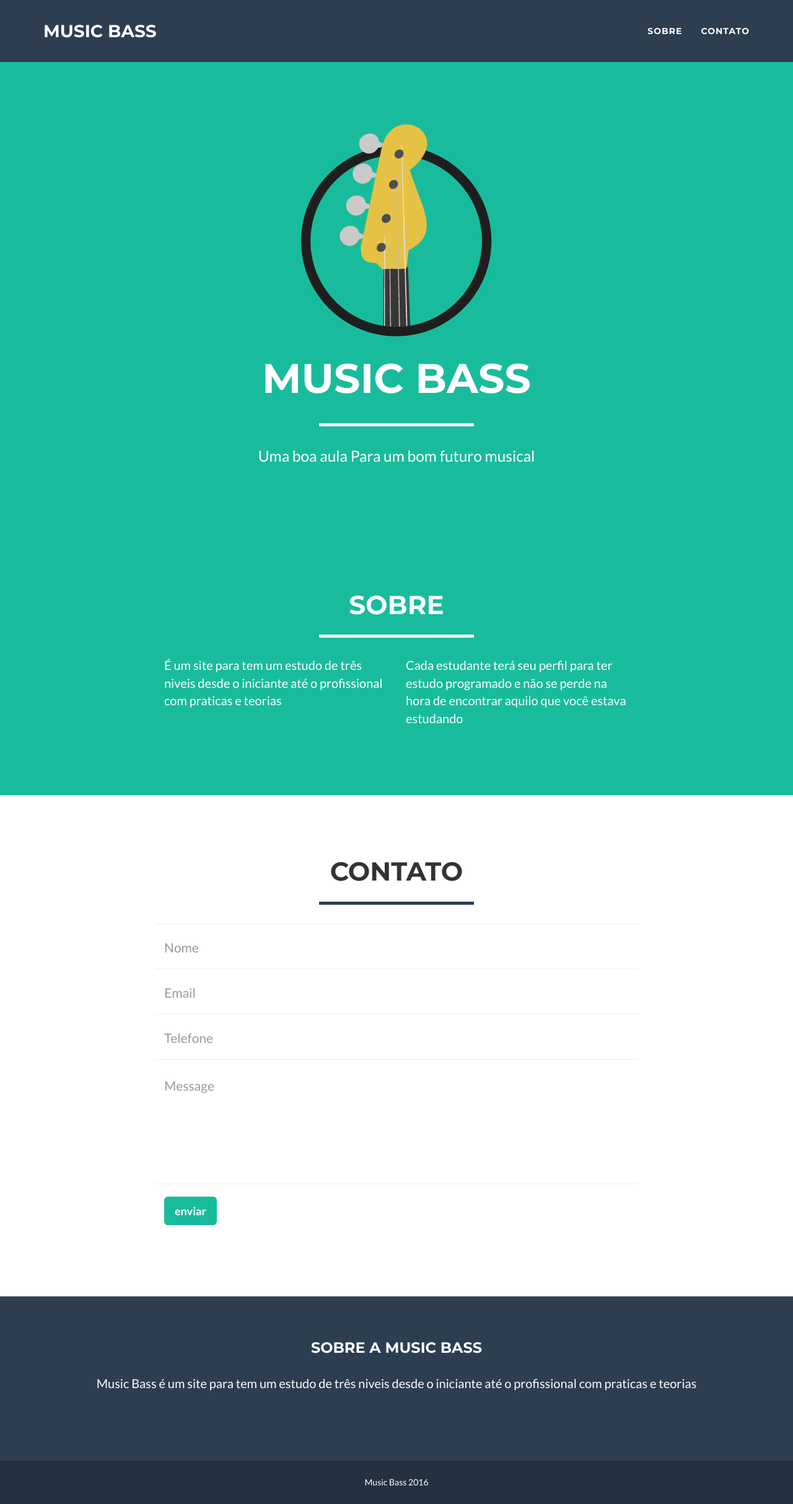
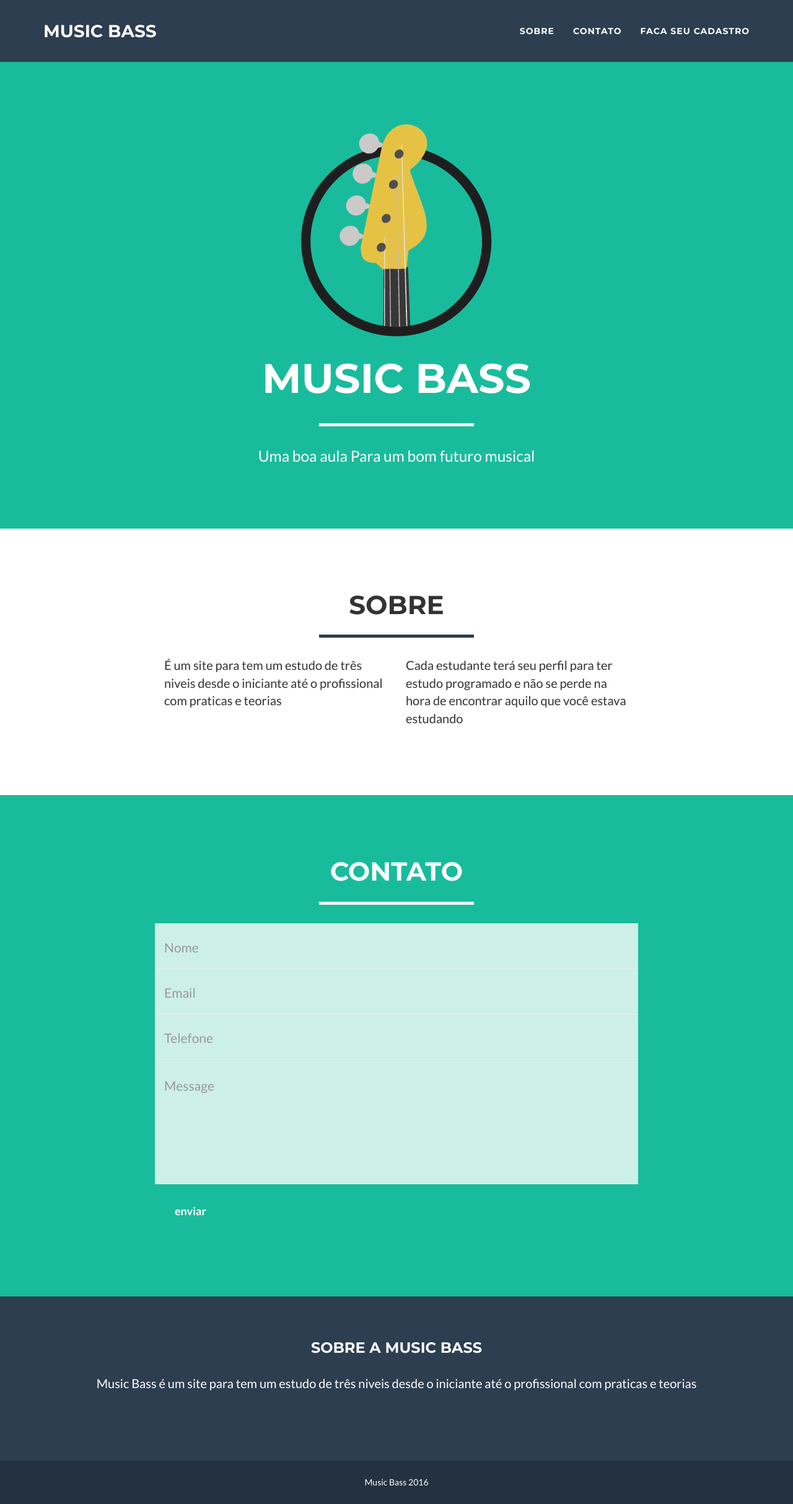
Before and after one commit to guibass12/music.bass, a website: page public/index.html in a window 1280 px wide. Shown: the whole page at 62% size. Drawn offline with Linux system fonts and the light colour scheme.

Commit message:
Criei pasta de cadastro e arquivo html

```diff
--- a/public/assets/css/main.css
+++ b/public/assets/css/main.css
@@ -3,16 +3,20 @@
  * Copyright 2013-2016 Start Bootstrap
  * Licensed under MIT (https://github.com/BlackrockDigital/startbootstrap/blob/gh-pages/LICENSE)
  */
+
 body {
     font-family: 'Lato', 'Helvetica Neue', Helvetica, Arial, sans-serif;
     overflow-x: hidden;
 }
+
 p {
     font-size: 20px;
 }
+
 p.small {
     font-size: 16px;
 }
+
 a,
 a:hover,
 a:focus,
@@ -21,6 +25,7 @@ a.active {
     color: #18BC9C;
     outline: none;
 }
+
 h1,
 h2,
 h3,
@@ -31,6 +36,7 @@ h6 {
     text-transform: uppercase;
     font-weight: 700;
 }
+
 hr.star-light,
 hr.star-primary {
     padding: 0;
@@ -40,6 +46,7 @@ hr.star-primary {
     max-width: 250px;
     margin: 25px auto 30px;
 }
+
 hr.star-light:after,
 hr.star-primary:after {
     content: "\f005";
@@ -50,36 +57,45 @@ hr.star-primary:after {
     font-size: 2em;
     padding: 0 0.25em;
 }
+
 hr.star-light {
     border-color: white;
 }
+
 hr.star-light:after {
     background-color: #18BC9C;
     color: white;
 }
+
 hr.star-primary {
     border-color: #2C3E50;
 }
+
 hr.star-primary:after {
     background-color: white;
     color: #2C3E50;
 }
+
 .img-centered {
     margin: 0 auto;
 }
+
 header {
     text-align: center;
     background: #18BC9C;
     color: white;
 }
+
 header .container {
     padding-top: 100px;
     padding-bottom: 50px;
 }
+
 header img {
     display: block;
     margin: 0 auto 20px;
 }
+
 header .intro-text .name {
     display: block;
     font-family: "Montserrat", "Helvetica Neue", Helvetica, Arial, sans-serif;
@@ -87,10 +103,12 @@ header .intro-text .name {
     font-weight: 700;
     font-size: 2em;
 }
+
 header .intro-text .skills {
     font-size: 1.25em;
     font-weight: 300;
 }
+
 @media (min-width: 768px) {
     header .container {
         padding-top: 200px;
@@ -103,6 +121,7 @@ header .intro-text .skills {
         font-size: 1.75em;
     }
 }
+
 .navbar-custom {
     background: #2C3E50;
     font-family: "Montserrat", "Helvetica Neue", Helvetica, Arial, sans-serif;
@@ -110,54 +129,66 @@ header .intro-text .skills {
     font-weight: 700;
     border: none;
 }
+
 .navbar-custom a:focus {
     outline: none;
 }
+
 .navbar-custom .navbar-brand {
     color: white;
 }
+
 .navbar-custom .navbar-brand:hover,
 .navbar-custom .navbar-brand:focus,
 .navbar-custom .navbar-brand:active,
 .navbar-custom .navbar-brand.active {
     color: white;
 }
+
 .navbar-custom .navbar-nav {
     letter-spacing: 1px;
 }
+
 .navbar-custom .navbar-nav li a {
     color: white;
 }
+
 .navbar-custom .navbar-nav li a:hover {
     color: #18BC9C;
     outline: none;
 }
+
 .navbar-custom .navbar-nav li a:focus,
 .navbar-custom .navbar-nav li a:active {
     color: white;
 }
+
 .navbar-custom .navbar-nav li.active a {
     color: white;
     background: #18BC9C;
 }
+
 .navbar-custom .navbar-nav li.active a:hover,
 .navbar-custom .navbar-nav li.active a:focus,
 .navbar-custom .navbar-nav li.active a:active {
     color: white;
     background: #18BC9C;
 }
+
 .navbar-custom .navbar-toggle {
     color: white;
     text-transform: uppercase;
     font-size: 10px;
     border-color: white;
 }
+
 .navbar-custom .navbar-toggle:hover,
 .navbar-custom .navbar-toggle:focus {
     background-color: #18BC9C;
     color: white;
     border-color: #18BC9C;
 }
+
 @media (min-width: 768px) {
     .navbar-custom {
         padding: 25px 0;
@@ -178,17 +209,21 @@ header .intro-text .skills {
         font-size: 1.5em;
     }
 }
+
 section {
     padding: 100px 0;
 }
+
 section h2 {
     margin: 0;
     font-size: 3em;
 }
+
 section.success {
     background: #18BC9C;
     color: white;
 }
+
 @media (max-width: 767px) {
     section {
         padding: 75px 0;
@@ -197,16 +232,19 @@ section.success {
         padding-top: 75px;
     }
 }
+
 #portfolio .portfolio-item {
     margin: 0 0 15px;
     right: 0;
 }
+
 #portfolio .portfolio-item .portfolio-link {
     display: block;
     position: relative;
     max-width: 400px;
     margin: 0 auto;
 }
+
 #portfolio .portfolio-item .portfolio-link .caption {
     background: rgba(24, 188, 156, 0.9);
     position: absolute;
@@ -217,9 +255,11 @@ section.success {
     -webkit-transition: all ease 0.5s;
     -moz-transition: all ease 0.5s;
 }
+
 #portfolio .portfolio-item .portfolio-link .caption:hover {
     opacity: 1;
 }
+
 #portfolio .portfolio-item .portfolio-link .caption .caption-content {
     position: absolute;
     width: 100%;
@@ -230,27 +270,34 @@ section.success {
     margin-top: -12px;
     color: white;
 }
+
 #portfolio .portfolio-item .portfolio-link .caption .caption-content i {
     margin-top: -12px;
 }
+
 #portfolio .portfolio-item .portfolio-link .caption .caption-content h3,
 #portfolio .portfolio-item .portfolio-link .caption .caption-content h4 {
     margin: 0;
 }
+
 #portfolio * {
     z-index: 2;
 }
+
 @media (min-width: 767px) {
     #portfolio .portfolio-item {
         margin: 0 0 30px;
     }
 }
+
 .floating-label-form-group {
     position: relative;
     margin-bottom: 0;
     padding-bottom: 0.5em;
     border-bottom: 1px solid #eeeeee;
+    background-color: #ccefe8;
 }
+
 .floating-label-form-group input,
 .floating-label-form-group textarea {
     z-index: 1;
@@ -264,6 +311,7 @@ section.success {
     box-shadow: none !important;
     resize: none;
 }
+
 .floating-label-form-group label {
     display: block;
     z-index: 0;
@@ -275,43 +323,52 @@ section.success {
     vertical-align: middle;
     vertical-align: baseline;
     opacity: 0;
-  -webkit-transition: top 0.3s ease,opacity 0.3s ease;
-  -moz-transition: top 0.3s ease,opacity 0.3s ease;
-  -ms-transition: top 0.3s ease,opacity 0.3s ease;
-  transition: top 0.3s ease,opacity 0.3s ease;
+    -webkit-transition: top 0.3s ease, opacity 0.3s ease;
+    -moz-transition: top 0.3s ease, opacity 0.3s ease;
+    -ms-transition: top 0.3s ease, opacity 0.3s ease;
+    transition: top 0.3s ease, opacity 0.3s ease;
 }
+
 .floating-label-form-group:not(:first-child) {
     padding-left: 14px;
     border-left: 1px solid #eeeeee;
 }
+
 .floating-label-form-group-with-value label {
     top: 0;
     opacity: 1;
 }
+
 .floating-label-form-group-with-focus label {
     color: #18BC9C;
 }
+
 form .row:first-child .floating-label-form-group {
     border-top: 1px solid #eeeeee;
 }
+
 footer {
     color: white;
 }
+
 footer h3 {
     margin-bottom: 30px;
 }
+
 footer .footer-above {
     padding-top: 50px;
     background-color: #2C3E50;
 }
+
 footer .footer-col {
     margin-bottom: 50px;
+}
 
-}
 footer .footer-below {
     padding: 25px 0;
     background-color: #233140;
 }
+
 .btn-outline {
     color: white;
     font-size: 20px;
@@ -320,6 +377,7 @@ footer .footer-below {
     transition: all 0.3s ease-in-out;
     margin-top: 15px;
 }
+
 .btn-outline:hover,
 .btn-outline:focus,
 .btn-outline:active,
@@ -328,12 +386,14 @@ footer .footer-below {
     background: white;
     border: solid 2px white;
 }
+
 .btn-primary {
     color: white;
     background-color: #2C3E50;
     border-color: #2C3E50;
     font-weight: 700;
 }
+
 .btn-primary:hover,
 .btn-primary:focus,
 .btn-primary:active,
@@ -343,11 +403,13 @@ footer .footer-below {
     background-color: #1a242f;
     border-color: #161f29;
 }
+
 .btn-primary:active,
 .btn-primary.active,
 .open .dropdown-toggle.btn-primary {
     background-image: none;
 }
+
 .btn-primary.disabled,
 .btn-primary[disabled],
 fieldset[disabled] .btn-primary,
@@ -366,16 +428,19 @@ fieldset[disabled] .btn-primary.active {
     background-color: #2C3E50;
     border-color: #2C3E50;
 }
+
 .btn-primary .badge {
     color: #2C3E50;
     background-color: white;
 }
+
 .btn-success {
     color: white;
     background-color: #18BC9C;
     border-color: #18BC9C;
     font-weight: 700;
 }
+
 .btn-success:hover,
 .btn-success:focus,
 .btn-success:active,
@@ -385,11 +450,13 @@ fieldset[disabled] .btn-primary.active {
     background-color: #128f76;
     border-color: #11866f;
 }
+
 .btn-success:active,
 .btn-success.active,
 .open .dropdown-toggle.btn-success {
     background-image: none;
 }
+
 .btn-success.disabled,
 .btn-success[disabled],
 fieldset[disabled] .btn-success,
@@ -408,10 +475,12 @@ fieldset[disabled] .btn-success.active {
     background-color: #18BC9C;
     border-color: #18BC9C;
 }
+
 .btn-success .badge {
     color: #18BC9C;
     background-color: white;
 }
+
 .btn-social {
     display: inline-block;
     height: 50px;
@@ -422,11 +491,13 @@ fieldset[disabled] .btn-success.active {
     font-size: 20px;
     line-height: 45px;
 }
+
 .btn:focus,
 .btn:active,
 .btn.active {
     outline: none;
 }
+
 .scroll-top {
     position: fixed;
     right: 2%;
@@ -435,6 +506,7 @@ fieldset[disabled] .btn-success.active {
     height: 50px;
     z-index: 1049;
 }
+
 .scroll-top .btn {
     font-size: 20px;
     width: 50px;
@@ -442,9 +514,11 @@ fieldset[disabled] .btn-success.active {
     border-radius: 100%;
     line-height: 28px;
 }
+
 .scroll-top .btn:focus {
     outline: none;
 }
+
 .portfolio-modal .modal-content {
     border-radius: 0;
     background-clip: border-box;
@@ -455,16 +529,20 @@ fieldset[disabled] .btn-success.active {
     padding: 100px 0;
     text-align: center;
 }
+
 .portfolio-modal .modal-content h2 {
     margin: 0;
     font-size: 3em;
 }
+
 .portfolio-modal .modal-content img {
     margin-bottom: 30px;
 }
+
 .portfolio-modal .modal-content .item-details {
     margin: 30px 0;
 }
+
 .portfolio-modal .close-modal {
     position: absolute;
     width: 75px;
@@ -474,9 +552,11 @@ fieldset[disabled] .btn-success.active {
     right: 25px;
     cursor: pointer;
 }
+
 .portfolio-modal .close-modal:hover {
     opacity: 0.3;
 }
+
 .portfolio-modal .close-modal .lr {
     height: 75px;
     width: 1px;
@@ -489,6 +569,7 @@ fieldset[disabled] .btn-success.active {
     /* Safari and Chrome */
     z-index: 1051;
 }
+
 .portfolio-modal .close-modal .lr .rl {
     height: 75px;
     width: 1px;
@@ -500,6 +581,7 @@ fieldset[disabled] .btn-success.active {
     /* Safari and Chrome */
     z-index: 1052;
 }
+
 .portfolio-modal .modal-backdrop {
     opacity: 0;
     display: none;
--- a/public/index.html
+++ b/public/index.html
@@ -56,6 +56,9 @@
                     <li class="page-scroll">
                         <a href="#contact">Contato</a>
                     </li>
+                    <li class="page-scroll">
+                        <a href="pages/cadastro.html">Faca seu Cadastro</a>
+                    </li>
                 </ul>
             </div>
             <!-- /.navbar-collapse -->
@@ -78,12 +81,12 @@
             </div>
         </div>
     </header>
-    <section class="success" id="about">
+    <section id="about">
         <div class="container">
             <div class="row">
                 <div class="col-lg-12 text-center">
                     <h2>Sobre</h2>
-                    <hr class="star-light">
+                    <hr class="star-primary">
                 </div>
             </div>
             <div class="row">
@@ -98,37 +101,37 @@
     </section>
 
     <!-- Contact Section -->
-    <section id="contact">
+    <section class="success" id="contact">
         <div class="container">
             <div class="row">
                 <div class="col-lg-12 text-center">
                     <h2>Contato</h2>
-                    <hr class="star-primary">
+                    <hr class="star-light">
                 </div>
             </div>
             <div class="row">
                 <div class="col-lg-8 col-lg-offset-2">
                     <!-- To configure the contact form email address, go to mail/contact_me.php and update the email address in the PHP file on line 19. -->
                     <!-- The form should work on most web servers, but if the form is not working you may need to configure your web server differently. -->
-                    <form nome="sentMessage" id="contactForm" novalidate>
+                    <form name="sentMessage" id="contactForm">
                         <div class="row control-group">
                             <div class="form-group col-xs-12 floating-label-form-group controls">
                                 <label>Nome</label>
-                                <input type="text" class="form-control" placeholder="Nome" id="name" required data-validation-required-message="Please enter your name.">
+                                <input type="text" class="form-control" placeholder="Nome" id="name">
                                 <p class="help-block text-danger"></p>
                             </div>
                         </div>
                         <div class="row control-group">
                             <div class="form-group col-xs-12 floating-label-form-group controls">
                                 <label>Email</label>
-                                <input type="email" class="form-control" placeholder="Email" id="email" required data-validation-required-message="Please enter your email address.">
+                                <input type="email" class="form-control" placeholder="Email" id="email">
                                 <p class="help-block text-danger"></p>
                             </div>
                         </div>
                         <div class="row control-group">
                             <div class="form-group col-xs-12 floating-label-form-group controls">
                                 <label>Telefone</label>
-                                <input type="tel" class="form-control" placeholder="Telefone" id="phone" required data-validation-required-message="Please enter your phone number.">
+                                <input type="tel" class="form-control" placeholder="Telefone" id="phone">
                                 <p class="help-block text-danger"></p>
                             </div>
                         </div>
```
Also changed, not shown: public/pages/cadastro.html (added). Lines whose indentation alone changed are shown as unchanged.
